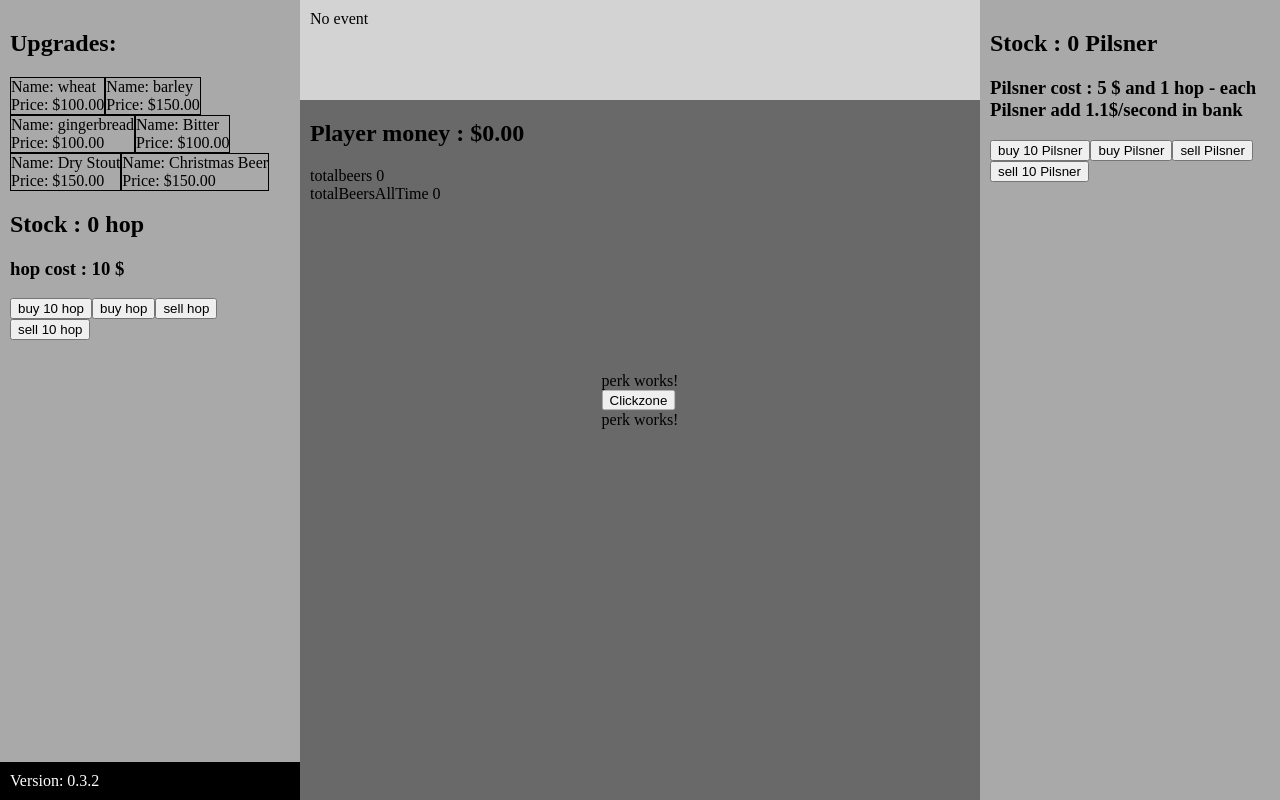
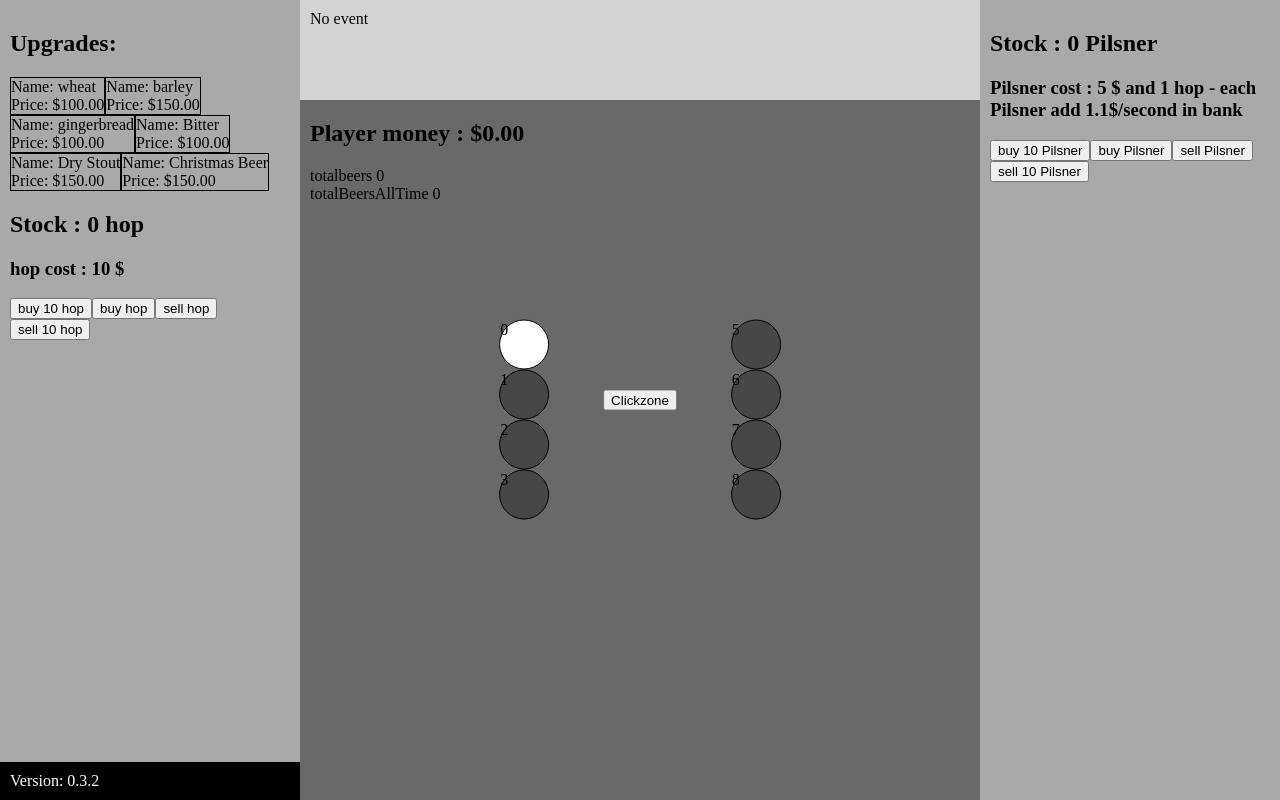
Before and after one commit to emmanuel-franc/beerclick, an Angular app: page / in a window 1280 px wide. Built offline with nearby package versions, Linux system fonts and the light colour scheme.

Commit message:
created component

```diff
--- a/src/app/app.component.html
+++ b/src/app/app.component.html
@@ -19,11 +19,9 @@
   </div>
 
   <div class="clickZone">
-    <app-perk></app-perk>
+    <app-perk [(player)]="player"></app-perk>
 
     <app-click-zone [(player)]="player"></app-click-zone>
-
-    <app-perk></app-perk>
   </div>
 
   <div class="stats">
--- a/src/app/app.component.scss
+++ b/src/app/app.component.scss
@@ -30,6 +30,8 @@
   padding: 0 10px;
 }
 
+
+
 .stats {
   padding: 0 10px;
 }
--- a/src/app/components/perk/perk.component.html
+++ b/src/app/components/perk/perk.component.html
@@ -1,3 +1,11 @@
-<p>
-  perk works!
-</p>
+<div class="perks perks--left">
+  <div *ngFor="let perk of perks; let index = index;">
+    <span class="perks-item" [ngClass]="{'perks-item--locked': !perk.unlocked}" *ngIf="index < 4">{{perk.id}}</span>
+  </div>
+</div>
+
+<div class="perks perks--right">
+  <div *ngFor="let perk of perks; let index = index;">
+    <span class="perks-item" [ngClass]="{'perks-item--locked': !perk.unlocked}" *ngIf="index > 4">{{perk.id}}</span>
+  </div>
+</div>
--- a/src/app/components/perk/perk.component.scss
+++ b/src/app/components/perk/perk.component.scss
@@ -0,0 +1,25 @@
+.perks {
+  position: absolute;
+  top: -70px;
+
+  &--left {
+    left: -100%;
+  }
+
+  &--right {
+    right: -100%;
+  }
+
+  &-item {
+    display: block;
+    width: 50px;
+    height: 50px;
+    border-radius: 25px;
+    border: 1px solid #000000;
+    background-color: #ffffff;
+
+    &--locked {
+      background-color: #474747;
+    }
+  }
+}
--- a/src/app/components/perk/perk.component.ts
+++ b/src/app/components/perk/perk.component.ts
@@ -1,4 +1,9 @@
-import { Component, OnInit } from '@angular/core';
+import { Component, Input, OnInit } from '@angular/core';
+
+import {Player} from "../../models/player.model";
+import {Perk} from "../../models/perk.model";
+
+//import * as _ from "lodash";
 
 @Component({
   selector: 'app-perk',
@@ -6,10 +11,19 @@ import { Component, OnInit } from '@angular/core';
   styleUrls: ['./perk.component.scss']
 })
 export class PerkComponent implements OnInit {
+  @Input() player: Player;
+  perks: Perk[];
+  perksArrayLeft: Perk[];
+  perksArrayRight: Perk[];
 
-  constructor() { }
+  constructor() {
+    this.perks = [];
+    this.perksArrayLeft = [];
+    this.perksArrayRight = []
+  }
 
   ngOnInit() {
+    this.perks = this.player.resources.perks;
+    console.log('PERKSPERKS', this.perks)
   }
-
 }
```
